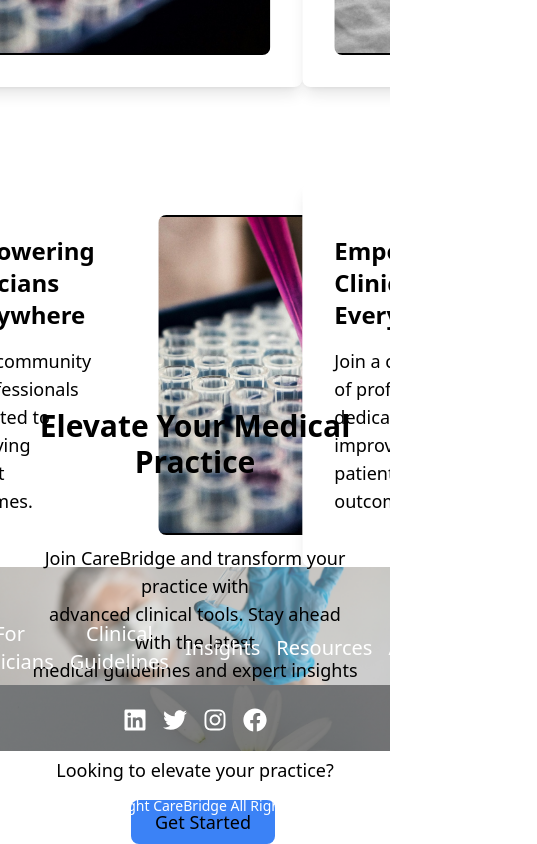
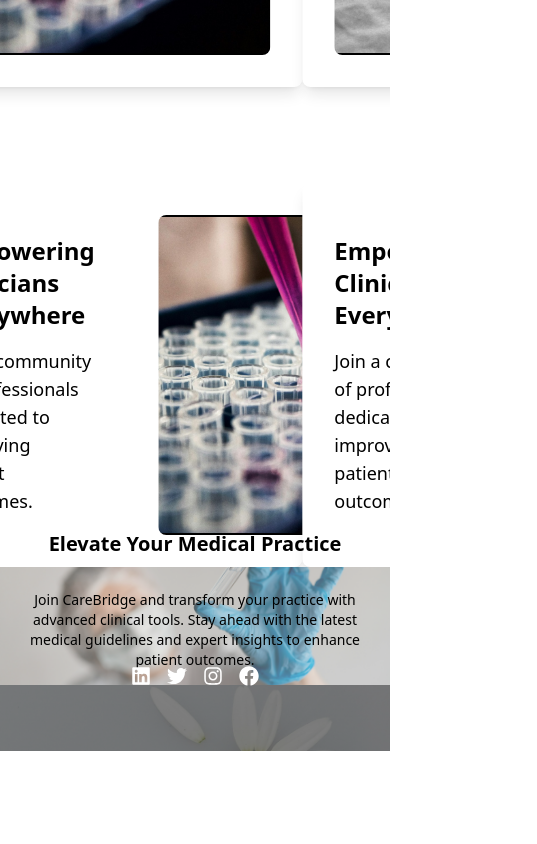
Before and after one commit to AarishShah/CareBridge, a React (Vite) app in the folder frontend/: page / in a window 390 px wide. Shown: the part 843-1687 px from the top of the page, 537 px wide, since content can reach past the window. After the commit the page ends 1613 px from the top, so only its background shows below. Built offline with nearby package versions, Linux system fonts and the light colour scheme.

Commit message:
make landing page responsive

```diff
--- a/frontend/src/components/Footer.jsx
+++ b/frontend/src/components/Footer.jsx
@@ -6,21 +6,21 @@ export default function Footer() {
     return (
         <div className="relative">
             <img src={image} alt="" className="w-full h-auto" />
-            <div className="absolute inset-0 flex flex-col items-center justify-center text-center p-8 bg-black bg-opacity-50">
-                <div className="flex items-center space-x-4 mb-8">
+            <div className="absolute inset-0 flex flex-col items-center justify-center text-center px-4 py-8 bg-black bg-opacity-50">
+                <div className="hidden md:flex items-center justify-center space-x-4 mb-8">
                     <img src={logo} alt="Logo" className="h-12 w-12 rounded-full" />
-                    <h1 className="text-white text-xl">For Clinicians</h1>
-                    <h1 className="text-white text-xl">Clinical Guidelines</h1>
-                    <h1 className="text-white text-xl">Insights</h1>
-                    <h1 className="text-white text-xl">Resources</h1>
-                    <h1 className="text-white text-xl">About</h1>
-                    <h1 className="text-white text-xl">Support</h1>
+                    <h1 className="text-white text-lg">For Clinicians</h1>
+                    <h1 className="text-white text-lg">Clinical Guidelines</h1>
+                    <h1 className="text-white text-lg">Insights</h1>
+                    <h1 className="text-white text-lg">Resources</h1>
+                    <h1 className="text-white text-lg">About</h1>
+                    <h1 className="text-white text-lg">Support</h1>
                 </div>
                 <div className="flex space-x-4 mb-16">
-                    <FaLinkedin className="text-white text-2xl" />
-                    <FaTwitter className="text-white text-2xl" />
-                    <FaInstagram className="text-white text-2xl" />
-                    <FaFacebook className="text-white text-2xl" />
+                    <FaLinkedin className="text-white text-xl md:text-2xl" />
+                    <FaTwitter className="text-white text-xl md:text-2xl" />
+                    <FaInstagram className="text-white text-xl md:text-2xl" />
+                    <FaFacebook className="text-white text-xl md:text-2xl" />
                 </div>
                 <div>
                     <p className="text-white text-sm">© 2024 Copyright CareBridge All Rights Reserved</p>
--- a/frontend/src/components/GetStarted.jsx
+++ b/frontend/src/components/GetStarted.jsx
@@ -4,17 +4,14 @@ export default function GetStarted() {
   return (
     <div className="relative">
       <img src={image} alt="" className="w-full h-auto" />
-      <div className="absolute inset-0 flex flex-col items-center justify-center text-center p-8 rounded-lg">
-        <h1 className="text-3xl font-semibold text-black mb-8">Elevate Your Medical Practice</h1>
-        <p className="text-lg text-black mb-4 mt-8">
-          Join CareBridge and transform your practice with <br />
-          advanced clinical tools. Stay ahead with the latest <br />
-          medical guidelines and expert insights to <br />
-          enhance patient outcomes.
+      <div className="absolute inset-0 flex flex-col items-center justify-center text-center px-4 md:px-8 py-8 rounded-lg">
+        <h1 className="text-xl md:text-2xl lg:text-3xl font-semibold text-black mb-4 md:mb-6">Elevate Your Medical Practice</h1>
+        <p className="text-sm md:text-md lg:text-lg text-black mb-2 md:mb-4 mt-4 md:mt-6">
+          Join CareBridge and transform your practice with advanced clinical tools. Stay ahead with the latest medical guidelines and expert insights to enhance patient outcomes.
         </p>
-        <p className="text-lg text-black">
+        <p className="text-sm md:text-md lg:text-lg text-black">
           Looking to elevate your practice?
-          <button className="mt-4 ml-4 px-6 py-2 bg-blue-500 text-black rounded-lg">Get Started</button>
+          <button className="mt-2 md:mt-4 ml-2 md:ml-4 px-4 md:px-6 py-2 bg-blue-500 text-white rounded-lg">Get Started</button>
         </p>
       </div>
     </div>
```
